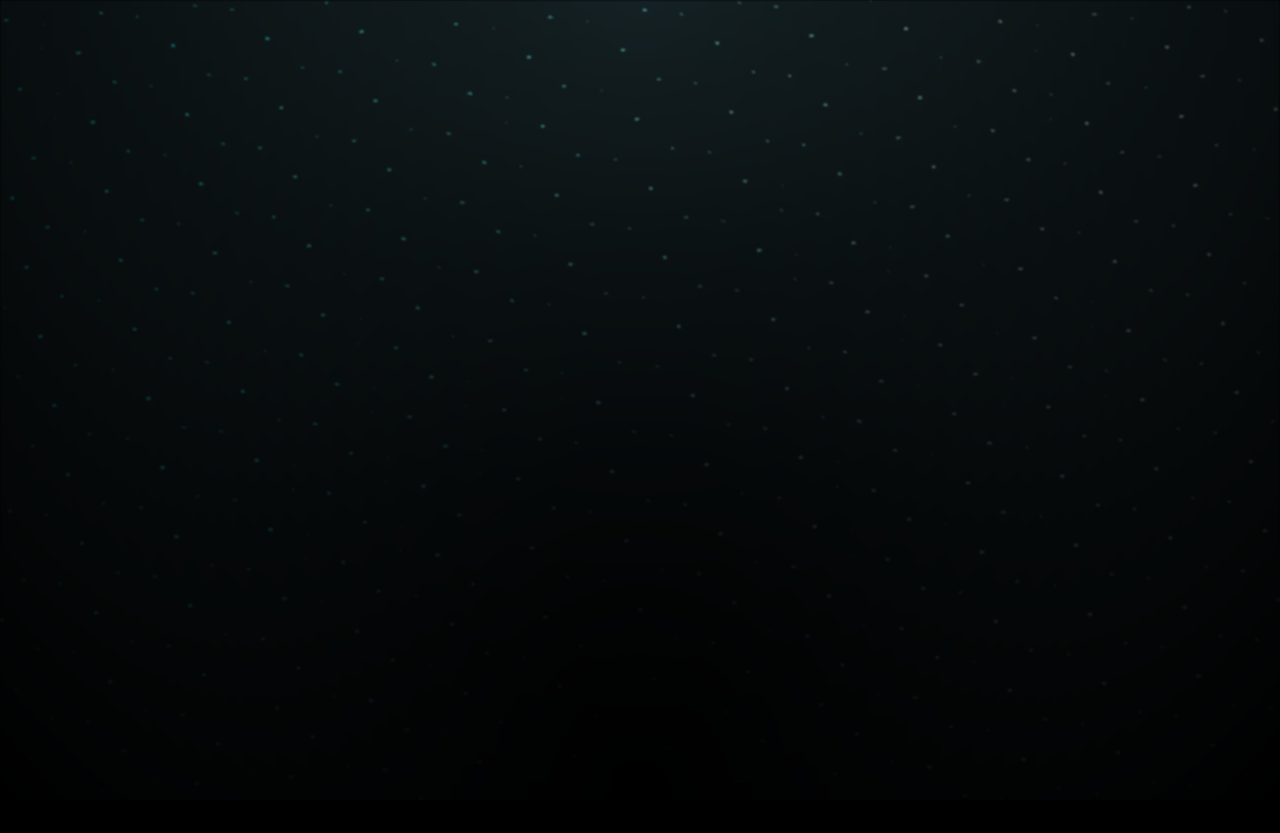
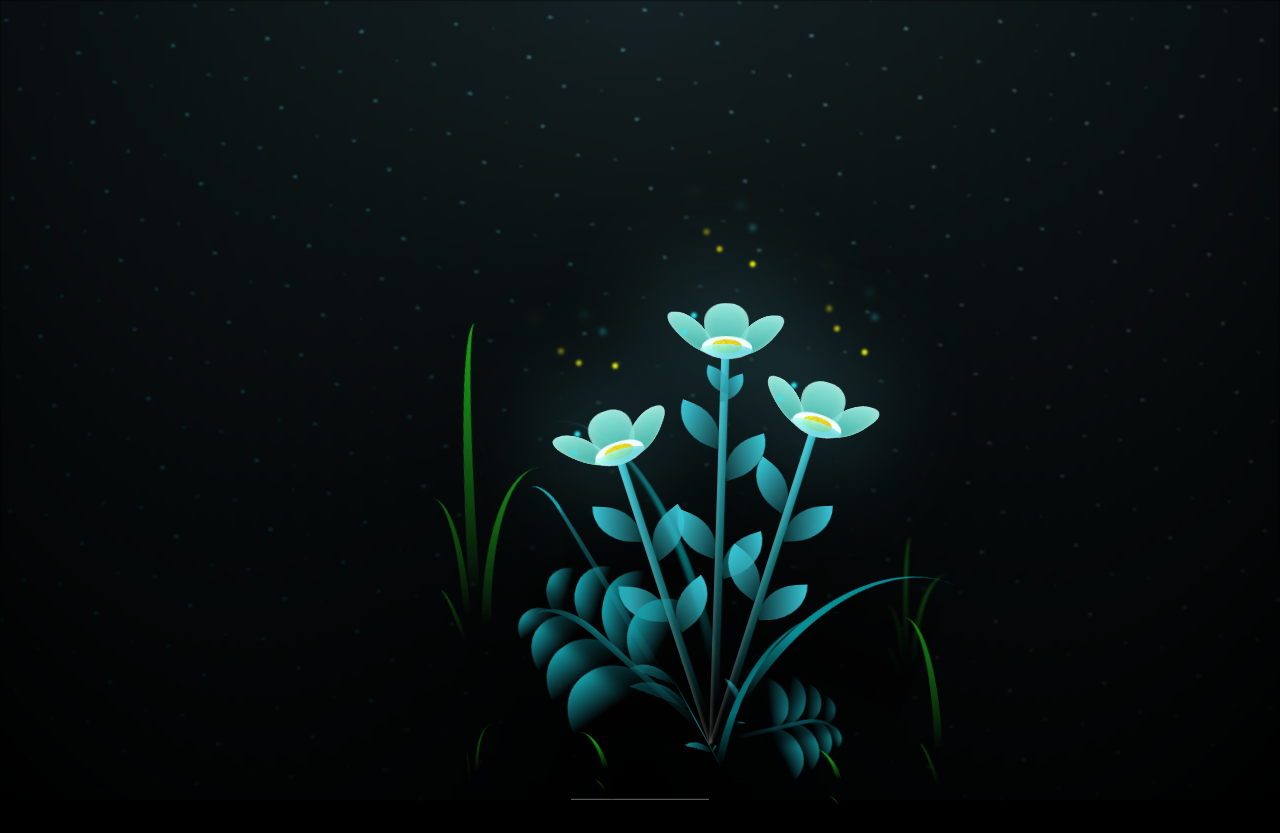
Before and after one commit to MuhammadSaad20/AnimationGarden, a plain HTML site: page structure/index.html in a window 1280 px wide. Before the commit the page ends 800 px from the top, so only its background shows below. Drawn offline with Linux system fonts and the light colour scheme; files that its build step writes are made by us from their sources.

Commit message:
adding root in path

```diff
--- a/structure/index.html
+++ b/structure/index.html
@@ -6,8 +6,8 @@
     <meta charset="UTF-8">
     <meta http-equiv="X-UA-Compatible" content="IE=edge">
     <meta name="viewport" content="width=device-width, initial-scale=1.0">
-    <link rel="stylesheet" href="style/style.css">
-    <script src="scripts/script.js" type="text/javascript"></script>
+    <link rel="stylesheet" href="/style/style.css">
+    <script src="/scripts/script.js" type="text/javascript"></script>
 
     <title>Linta Garden</title>
 </head>
```
